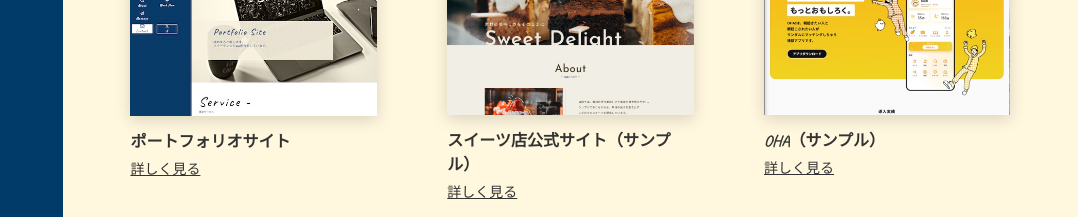
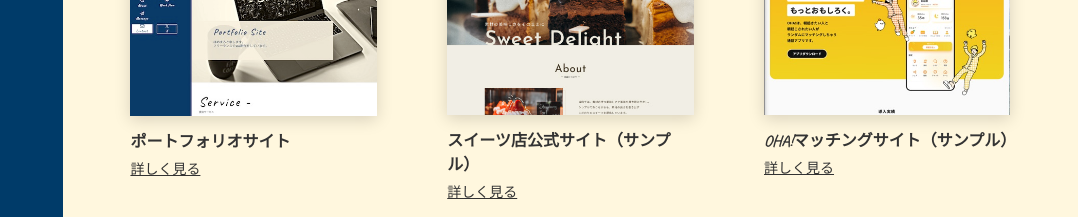
Before and after one commit to maro4120/portfolio, a plain HTML site: page index.html in a window 1280 px wide. Shown: the part 1540-1757 px from the top of the page, without its empty margins (202-1280 px from the left). Drawn offline with nearby package versions, Linux system fonts and the light colour scheme; a script that the page names is missing; a web font is replaced by a local one.

Commit message:
fix:WorksのOHA名前変更

```diff
--- a/index.html
+++ b/index.html
@@ -328,7 +328,7 @@
                       srcset=""
                     />
                   </div>
-                  <h3 class="works__item-name">OHA（サンプル）</h3>
+                  <h3 class="works__item-name">OHA!マッチングサイト（サンプル）</h3>
                   <a
                     href="https://maro4120.github.io/oha-app/"
                     target="_blank"
```
